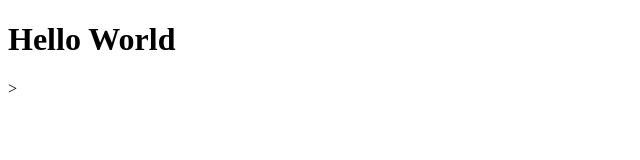
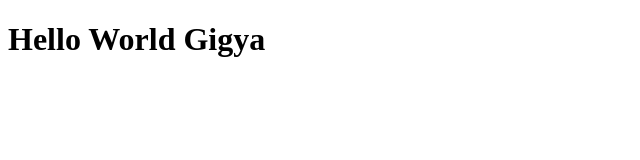
Before and after one commit to owenmeehan/sap.github.io, a plain HTML site: page helloworld.html in a window 1280 px wide. Shown: the whole page, without its empty margins (0-640 px from the left). Drawn offline with Linux system fonts and the light colour scheme.

Commit message:
Update helloworld.html

```diff
--- a/helloworld.html
+++ b/helloworld.html
@@ -7,6 +7,6 @@
     <title>Gigya Demo</title>
 </head>
 <body>
-    <div><h1>Hello World</h1>></div>
+    <div><h1>Hello World Gigya</h1></div>
 </body>
 </html>
```
